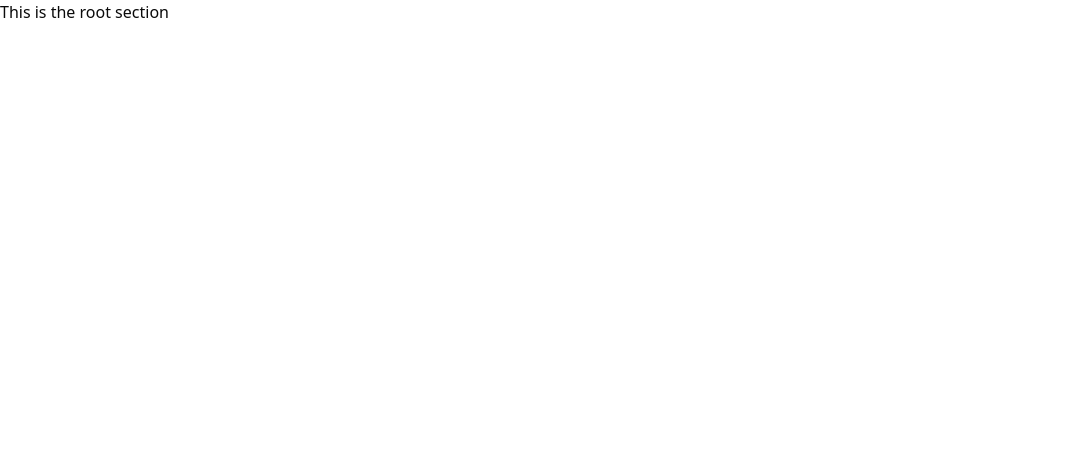
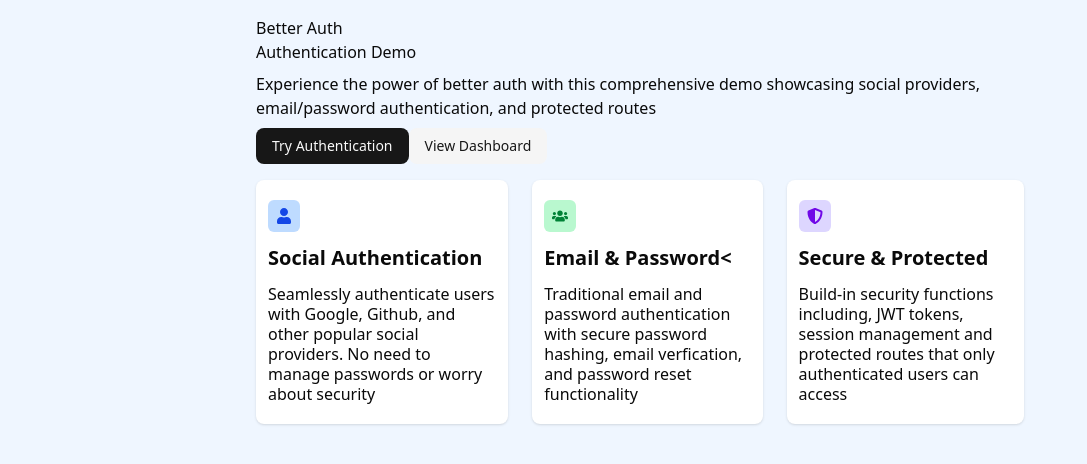
Before and after one commit to haroldm2598/rolddev-crm, a Next.js app: page / in a window 1280 px wide. Shown: the top 464 px of the page, without its empty margins (0-1087 px from the left). Built offline with nearby package versions, Linux system fonts and the light colour scheme.

Commit message:
feat: homepage page

```diff
--- /dev/null
+++ b/app/(root)/_component/Card.tsx
@@ -0,0 +1,19 @@
+import { CardProps } from '../_lib/types';
+
+export default function Card({
+	icon: Icon,
+	bgColor,
+	iconColor,
+	title,
+	desc
+}: CardProps) {
+	return (
+		<div className='max-w-md space-y-3 px-3 py-5 bg-white rounded-md shadow-sm'>
+			<div className={`${bgColor} w-8 h-8 p-2 rounded-sm`}>
+				<Icon className={iconColor} />
+			</div>
+			<h1 className='font-semibold text-xl'>{title}</h1>
+			<p className='leading-5'>{desc}</p>
+		</div>
+	);
+}
--- /dev/null
+++ b/app/(root)/_lib/types.ts
@@ -0,0 +1,9 @@
+import { IconType } from 'react-icons';
+
+export interface CardProps {
+	icon: IconType;
+	bgColor: string;
+	iconColor: string;
+	title: string;
+	desc: string;
+}
--- a/app/(root)/layout.tsx
+++ b/app/(root)/layout.tsx
@@ -1,11 +1,9 @@
-import React from 'react'
+import React from 'react';
 
 interface RootLayoutProps {
-    children: React.ReactNode
+	children: React.ReactNode;
 }
 
-export default function RootLayout({children} : RootLayoutProps) {
-  return (
-    <div>{children}</div>
-  )
+export default function RootLayout({ children }: RootLayoutProps) {
+	return <div className='bg-blue-50 min-h-dvh p-4'>{children}</div>;
 }
--- a/app/(root)/page.tsx
+++ b/app/(root)/page.tsx
@@ -1,5 +1,71 @@
+import { Button } from '@/components/ui/button';
 import React from 'react';
+import { FaUser, FaUsers, FaShieldAlt } from 'react-icons/fa';
+import Card from './_component/Card';
+import { CardProps } from './_lib/types';
 
 export default function page() {
-	return <div>This is the root section</div>;
+	// then transfer this dummy data inside zustand
+	const dataCard: CardProps[] = [
+		{
+			icon: FaUser,
+			bgColor: 'bg-blue-200',
+			iconColor: 'text-blue-700',
+			title: 'Social Authentication',
+			desc: 'Seamlessly authenticate users with Google, Github, and other popular social providers. No need to manage passwords or worry about security'
+		},
+		{
+			icon: FaUsers,
+			bgColor: 'bg-green-200',
+			iconColor: 'text-green-700',
+			title: 'Email & Password<',
+			desc: 'Traditional email and password authentication with secure password hashing, email verfication, and password reset functionality'
+		},
+		{
+			icon: FaShieldAlt,
+			bgColor: 'bg-violet-200',
+			iconColor: 'text-violet-700',
+			title: 'Secure & Protected',
+			desc: 'Build-in security functions including, JWT tokens, session management and protected routes that only authenticated users can access'
+		}
+	];
+
+	return (
+		<div className='lg:mx-60 space-y-4 max-w-full'>
+			<header className='space-y-2'>
+				<div>
+					<h1>Better Auth</h1>
+					<h1>Authentication Demo</h1>
+				</div>
+
+				<p>
+					Experience the power of better auth with this comprehensive demo
+					showcasing social providers, email/password authentication, and
+					protected routes
+				</p>
+
+				<div>
+					<Button>Try Authentication</Button>
+					<Button variant='secondary'>View Dashboard</Button>
+				</div>
+			</header>
+
+			<section className=' flex flex-col lg:flex-row justify-between gap-6'>
+				{dataCard.map((item, index) => {
+					return (
+						<Card
+							key={index}
+							icon={item.icon}
+							bgColor={item.bgColor}
+							iconColor={item.iconColor}
+							title={item.title}
+							desc={item.desc}
+						/>
+					);
+				})}
+			</section>
+
+			<section></section>
+		</div>
+	);
 }
```
